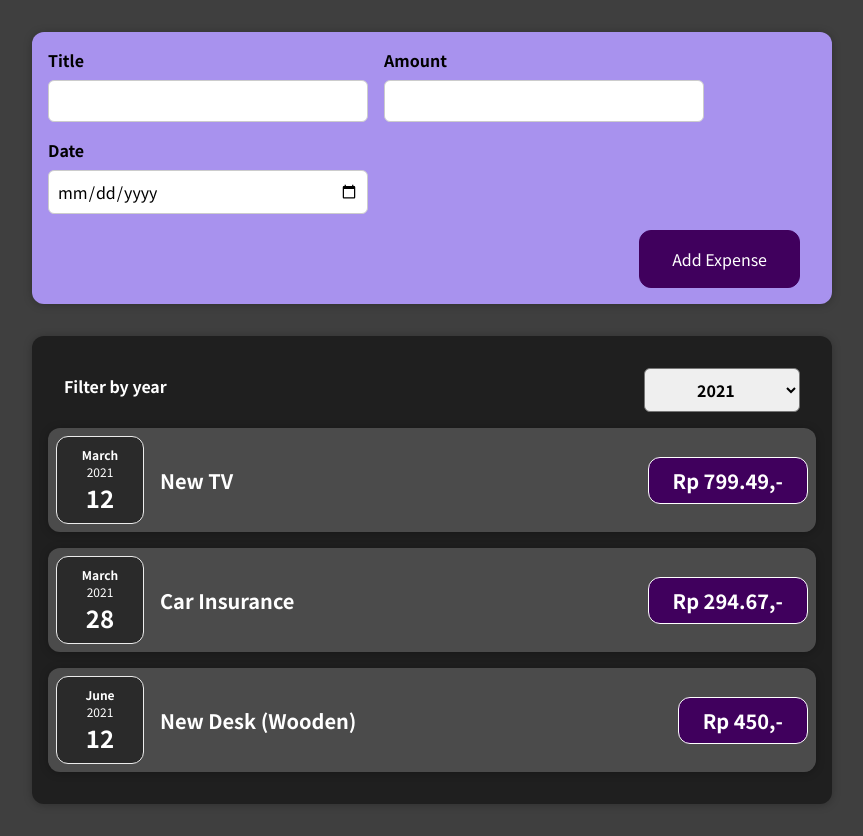
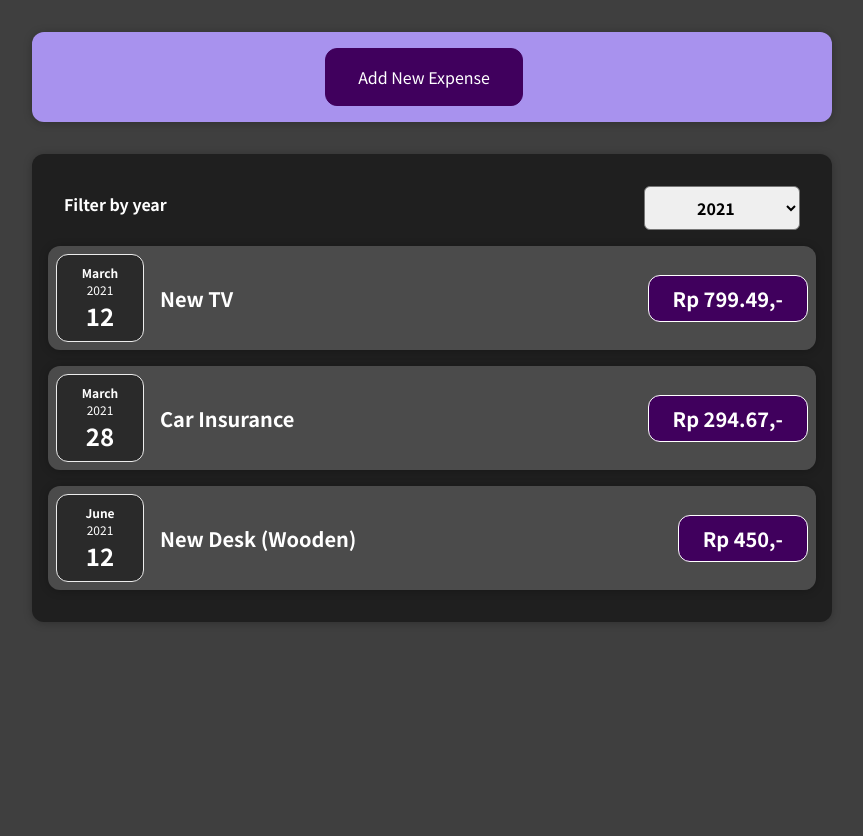
Before and after one commit to galhardj/expense-tracking-app, a React (Create React App) app: page / in a window 1280 px wide. Shown: the whole page, without its empty margins (208-1071 px from the left). After the commit the page ends 800 px from the top, so only its background shows below. Built offline with nearby package versions, Linux system fonts and the light colour scheme.

Commit message:
Completion of: Assignment 4: Time to Practice: Conditional Content

```diff
--- a/src/components/Expenses/ExpensesList.js
+++ b/src/components/Expenses/ExpensesList.js
@@ -18,7 +18,6 @@ const ExpensesList = (props) => {
             ))}
         </ul>
     )
-
 }
 
 export default ExpensesList;
--- a/src/components/NewExpense/ExpenseForm.js
+++ b/src/components/NewExpense/ExpenseForm.js
@@ -6,37 +6,14 @@ const ExpenseForm = (props) => {
     const [enteredAmount, setEnteredAmount] = useState('');
     const [enteredDate, setEnteredDate] = useState('');
 
-    // const [userInput, setUserInput] = useState({
-    //     enteredTitle: '',
-    //     enteredAmount: '',
-    //     enteredDate: '',
-    // });
-
     const titleChangeHandler = (event) => {
         setEnteredTitle(event.target.value);
-
-        // setUserInput({
-        //     ...userInput,
-        //     enteredTitle: (event.target.value)
-        // })
-
-        // setUserInput((prevState) => {
-        //     return {...prevState, enteredTitle: event.target.value}
-        // });
     };
     const amountChangeHandler = (event) => {
         setEnteredAmount(event.target.value);
-        // setUserInput({
-        //     ...userInput,
-        //     enteredAmount: (event.target.value)
-        // })
     };
     const dateChangeHandler = (event) => {
         setEnteredDate(event.target.value);
-        // setUserInput({
-        //     ...userInput,
-        //     enteredDate: (event.target.value)
-        // })
     };
 
     const submitHandler = (event) => {
@@ -49,13 +26,14 @@ const ExpenseForm = (props) => {
         };
 
         props.onSaveExpenseData(expenseData)
+        props.onUpdateExpenseView();
 
         setEnteredTitle('');
         setEnteredAmount('');
         setEnteredDate('');
     }
 
-    const formView = (
+    return (
         <form onSubmit={submitHandler}>
             <div className="new-expense__controls">
                 <div className="new-expense__control">
@@ -72,17 +50,10 @@ const ExpenseForm = (props) => {
                 </div>
             </div>
             <div className="new-expense__actions">
+                <button type="button" onClick={props.onUpdateExpenseView}>Cancel</button>
                 <button type="submit">Add Expense</button>
             </div>
         </form>
-    );
-
-    const addNewExpenseView = <button type="new-expense button">Add New Expense</button>;
-
-    return (
-        <div>
-            {formView}
-        </div>
     )
 };
 
--- a/src/components/NewExpense/NewExpense.js
+++ b/src/components/NewExpense/NewExpense.js
@@ -1,3 +1,4 @@
+import React, { useState } from "react";
 import "./NewExpense.css";
 import ExpenseForm from "./ExpenseForm";
 
@@ -10,9 +11,16 @@ const NewExpense = (props) => {
         props.onAddExpense(expenseData)
     }
 
+    const [expenseView, updateExpenseView] = useState(false);
+
+    const expenseViewHandler = () => {
+        updateExpenseView(!expenseView)
+    };
+
     return (
         <div class="new-expense">
-            <ExpenseForm onSaveExpenseData={saveExpenseDataHandler} />
+            {!expenseView && <button type="new-expense button" onClick={expenseViewHandler}>Add New Expense</button>}
+            {expenseView && <ExpenseForm onSaveExpenseData={saveExpenseDataHandler} onUpdateExpenseView={expenseViewHandler} />}
         </div>
     )
 };
```
Also changed, not shown: 1 other file (tests, documents, lock files or other folders).
